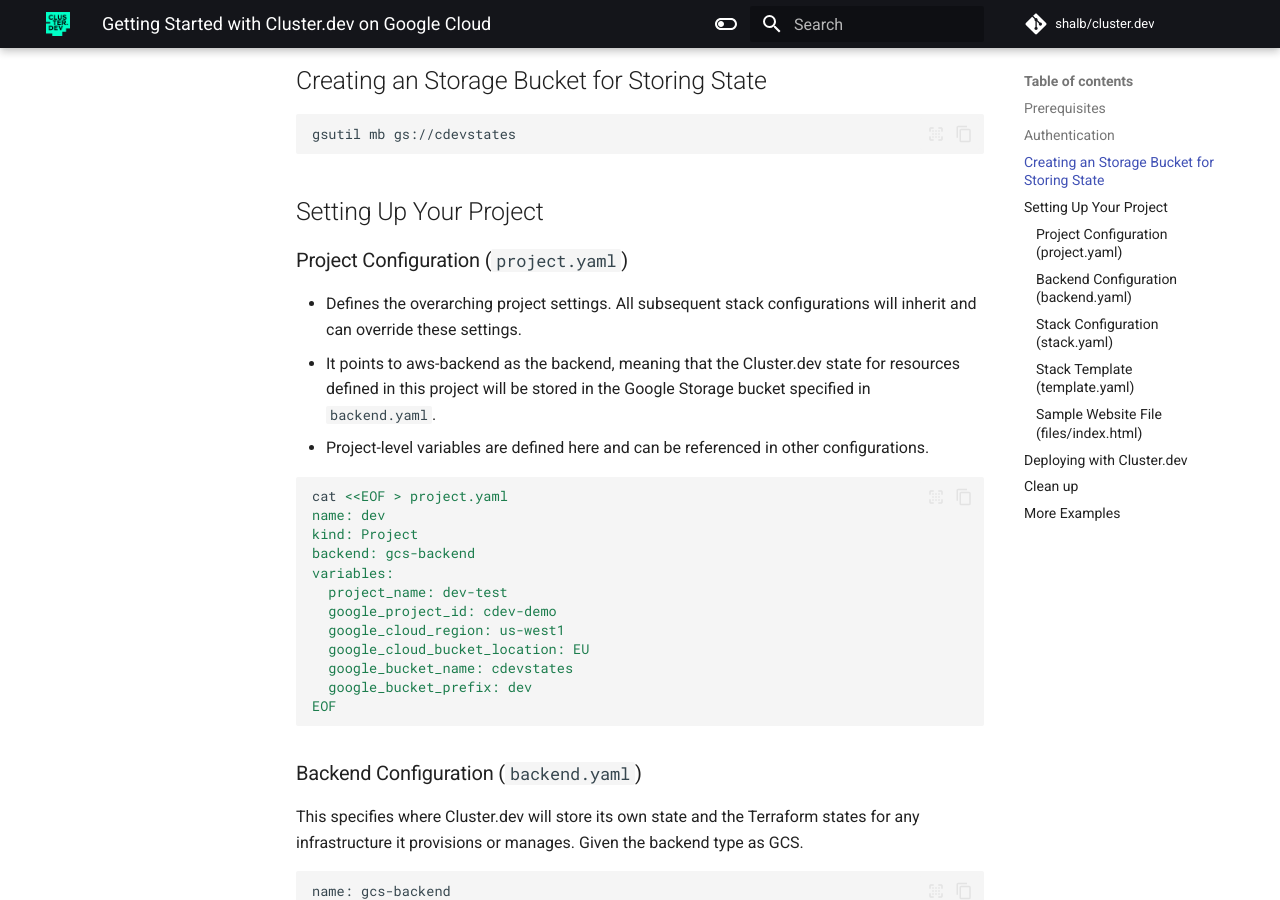
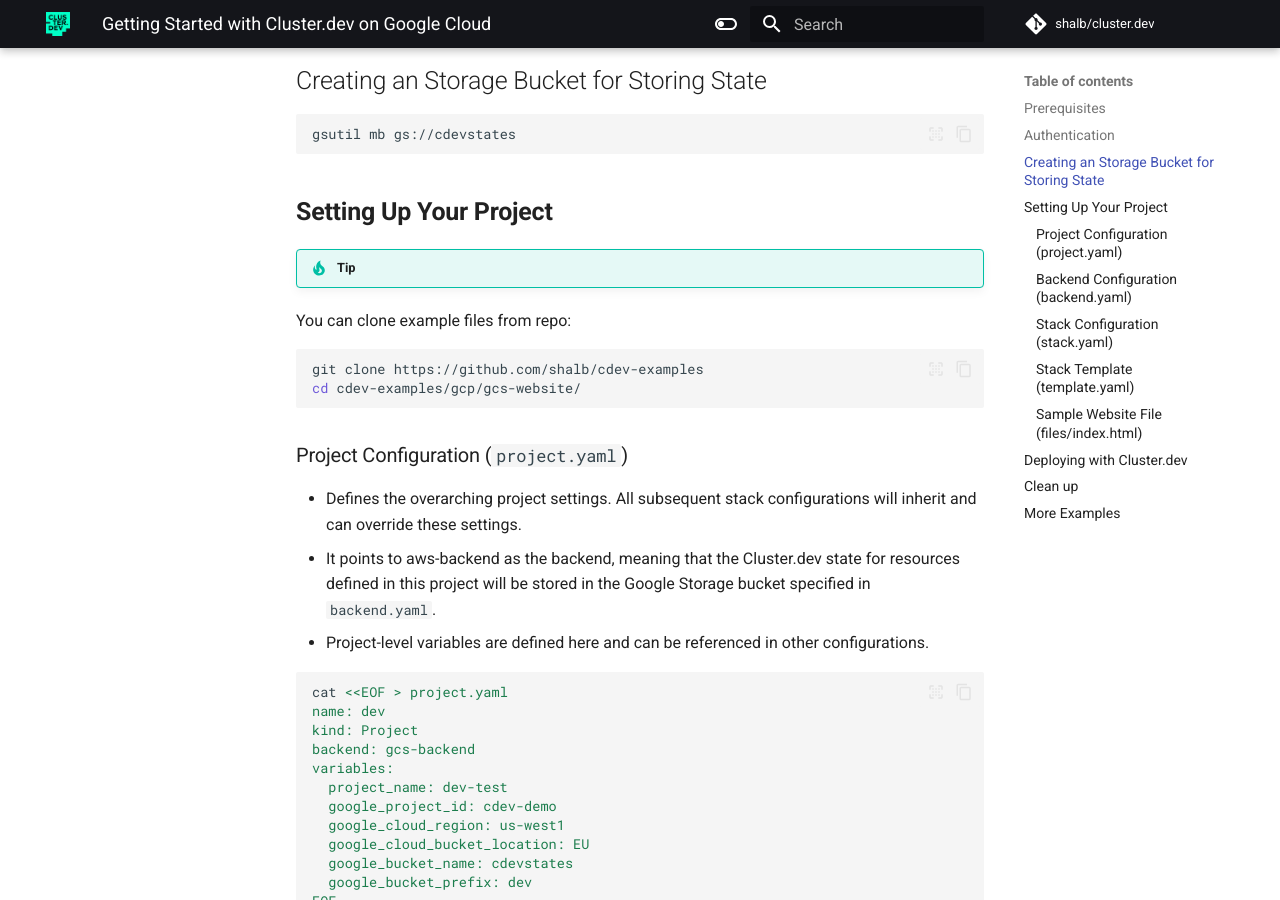
Before and after one commit to shalb/cluster.dev, an MkDocs documentation site: the page built from docs/get-started-cdev-gcp.md, in a window 1280 px wide and 900 px high, scrolled down 1737 px. Built offline with MkDocs 1.6.1 and Material for MkDocs 9.7.7, drawn with Linux system fonts in a browser that asks for light colours; comment, search, counter and statistics services are not loaded.

Commit message:
Adding tip

````diff
--- a/docs/get-started-cdev-gcp.md
+++ b/docs/get-started-cdev-gcp.md
@@ -81,12 +81,19 @@
 
 ## Creating an Storage Bucket for Storing State
 
-
   ```bash
   gsutil mb gs://cdevstates
   ```
 
-## Setting Up Your Project
+## **Setting Up Your Project**
+
+!!! tip
+You can clone example files from repo:
+
+```bash
+git clone https://github.com/shalb/cdev-examples
+cd cdev-examples/gcp/gcs-website/
+```
 
 ### Project Configuration (`project.yaml`)
 
````
